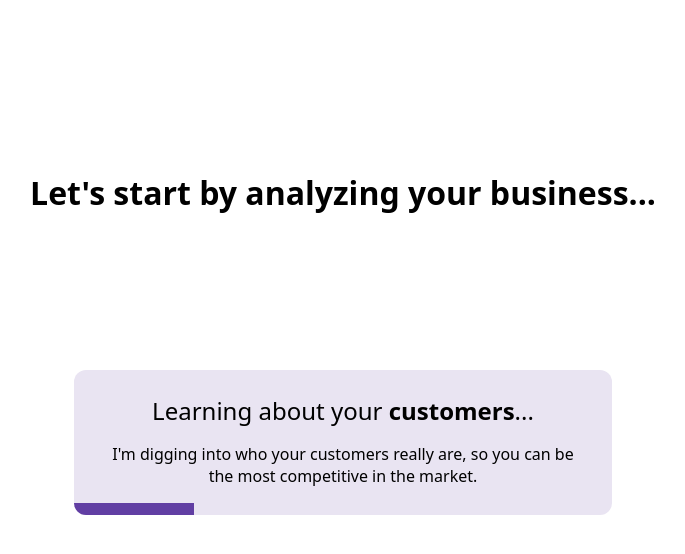
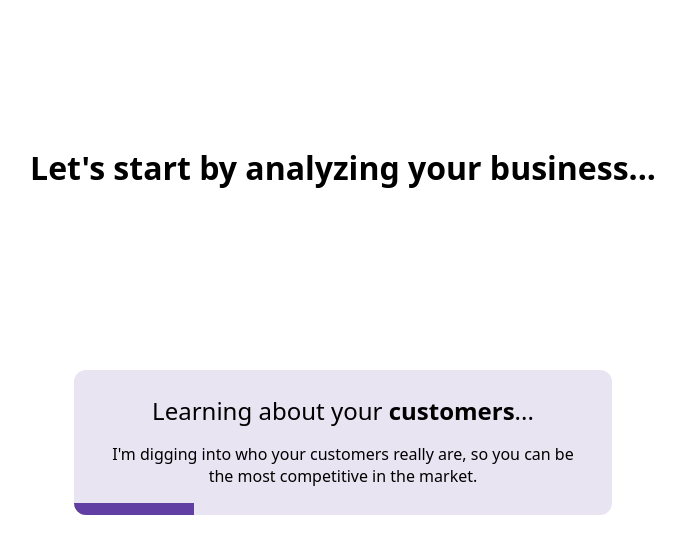
Before and after one commit to enelmes-godaddy/airo-marketing-consultant, a React (Vite) app: page / in a window 1280 px wide. Shown: the top 554 px of the page, without its empty margins (297-982 px from the left). Built offline with nearby package versions, Linux system fonts and the light colour scheme.

Commit message:
increase animation height

```diff
--- a/src/App.css
+++ b/src/App.css
@@ -3,7 +3,7 @@
   flex-direction: column;
   align-items: center;
   justify-content: flex-start;
-  height: 500px;
+  height: 550px;
   width: 100%;;
   /* background: lightblue; */
 
```
